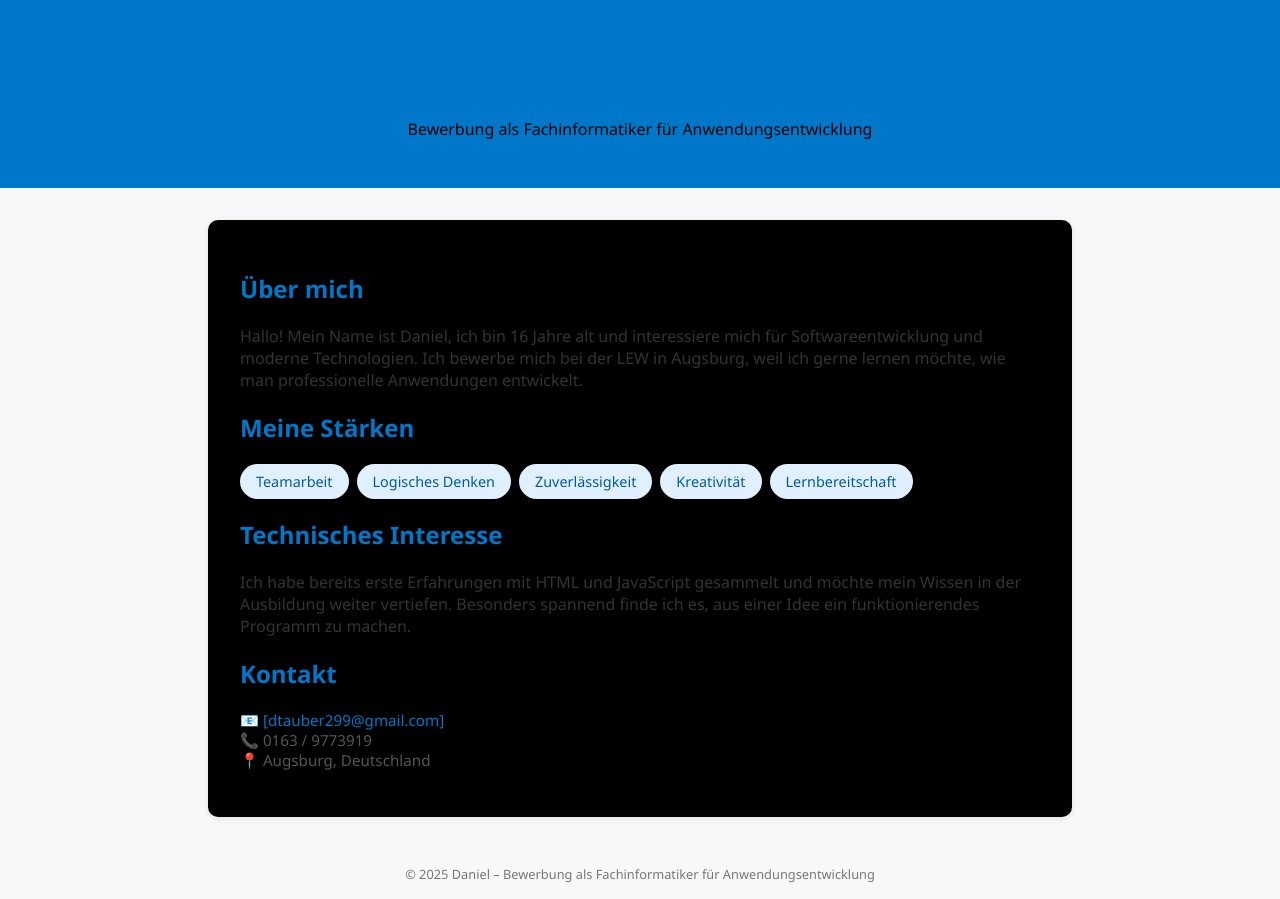
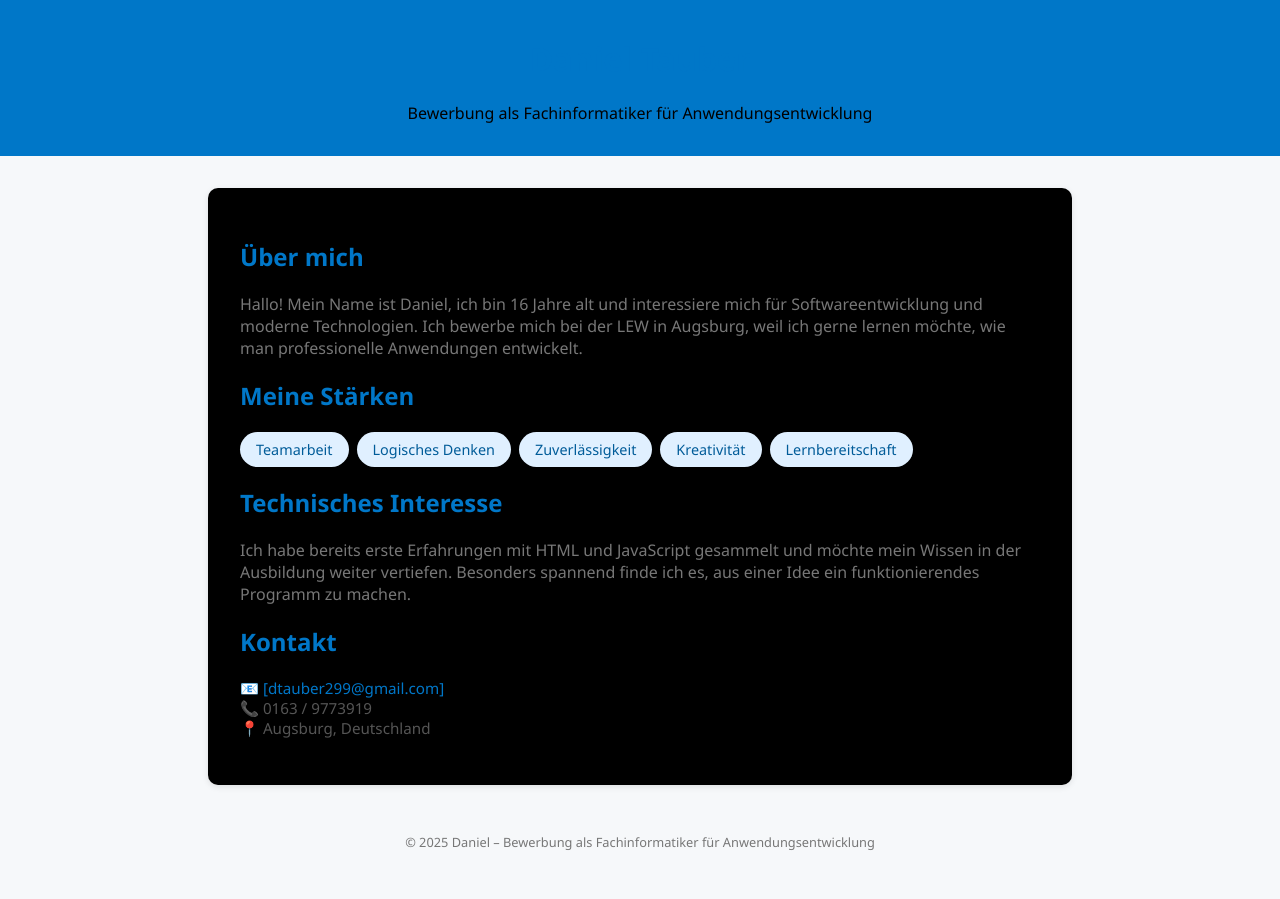
Before and after one commit to Daniel-code67/Bewerbung-LEW, a plain HTML site: page index.html in a window 1280 px wide. After the commit the page ends 867 px from the top, so only its background shows below. Drawn offline with Linux system fonts and the light colour scheme.

Commit message:
Update index.html

```diff
--- a/index.html
+++ b/index.html
@@ -10,12 +10,12 @@
       margin: 0;
       padding: 0;
       background: #f6f8fa;
-      color: #333;
+      color: #777;
     }
     header {
       background: #0077c8;
       color: black;
-      padding: 2rem;
+      padding: 1rem;
       text-align: center;
     }
     main {
```
